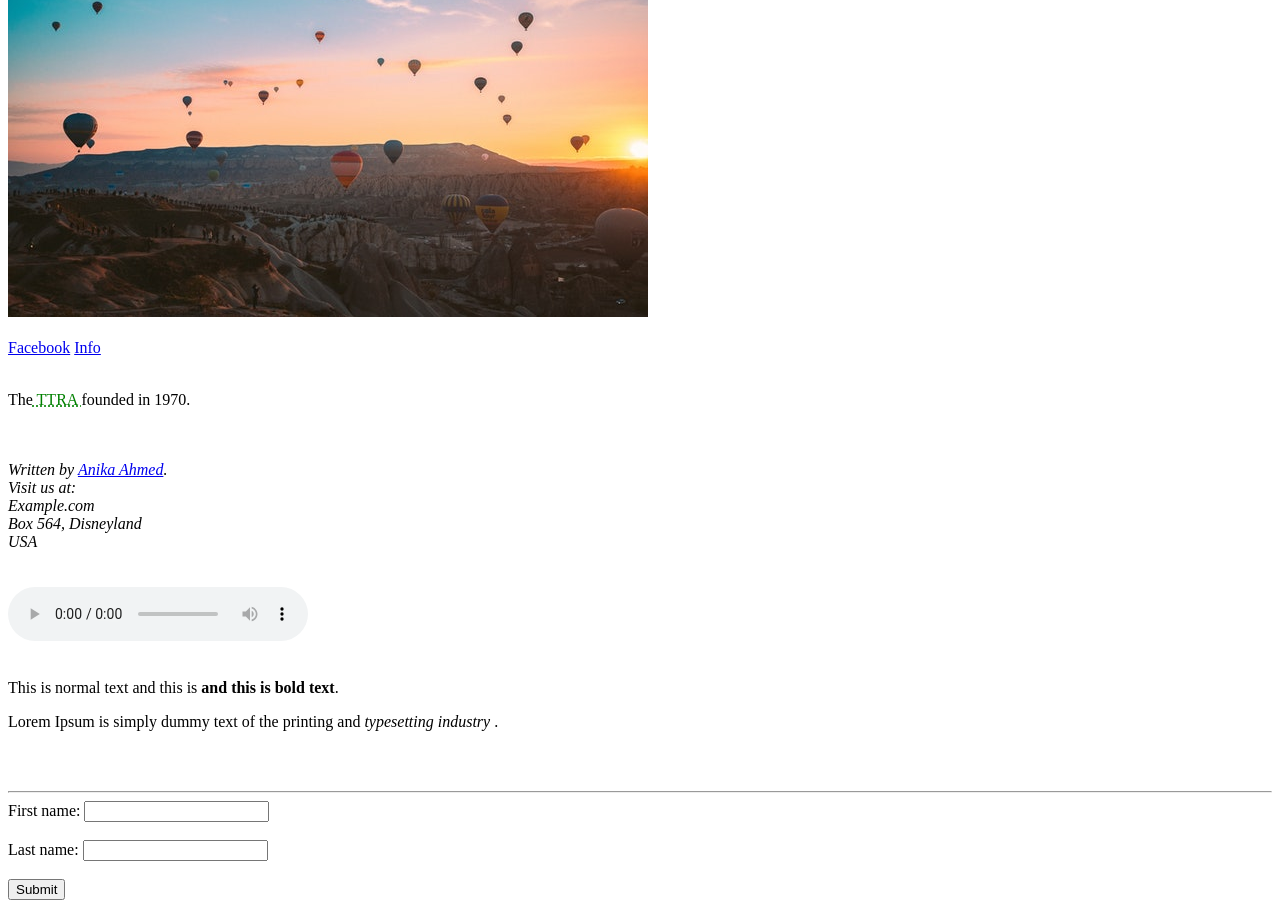
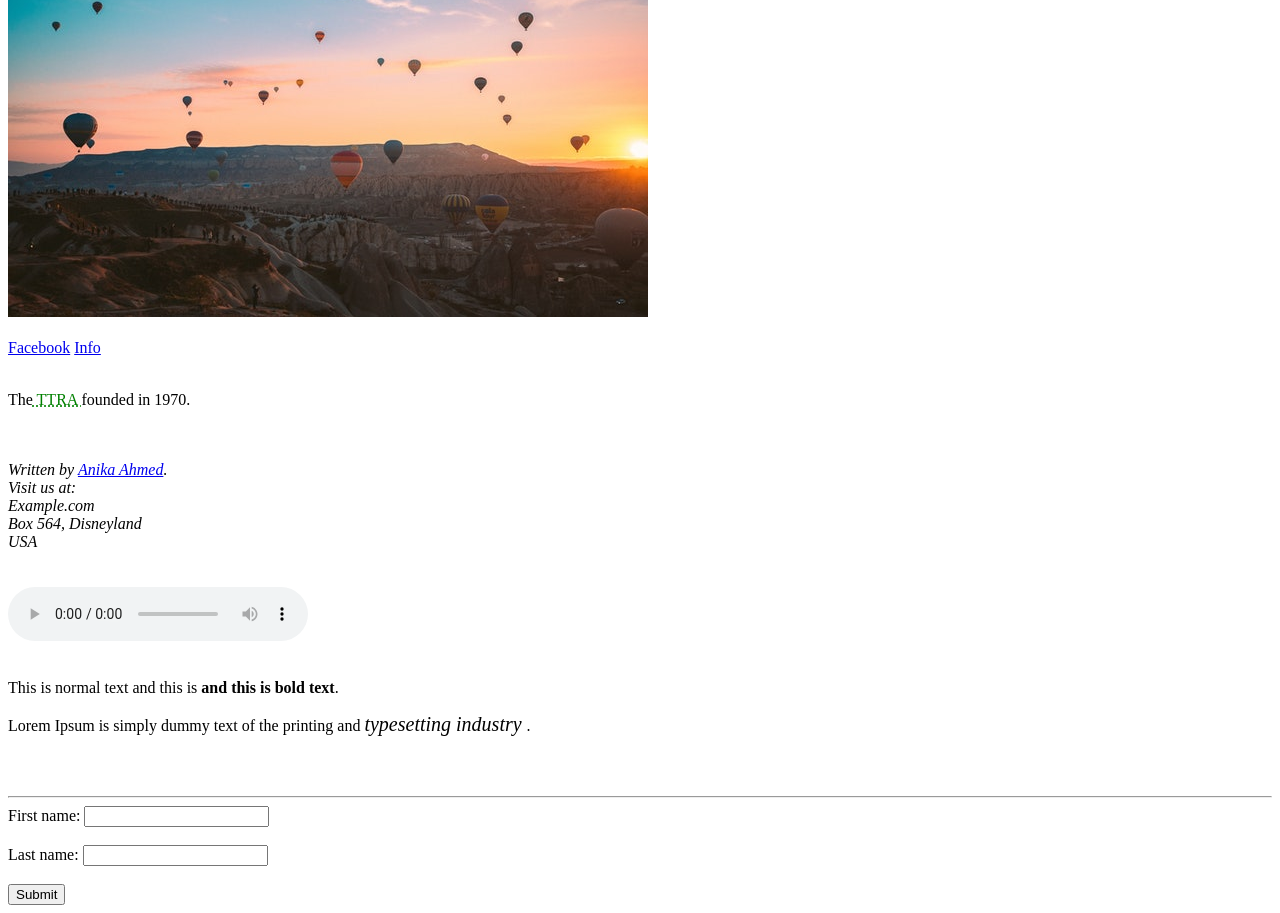
Before and after one commit to AhmedTitly/temp, a plain HTML site: page index.html in a window 1280 px wide. Shown: the part 846-1759 px from the top of the page. Drawn offline with Linux system fonts and the light colour scheme.

Commit message:
Update style.css

```diff
--- a/css/style.css
+++ b/css/style.css
@@ -10,5 +10,9 @@ h3{
 
 abbr{
 	font-style: bold;
+
 	color: green;
 }
+i{
+	font-size: 20px;
+}
```
